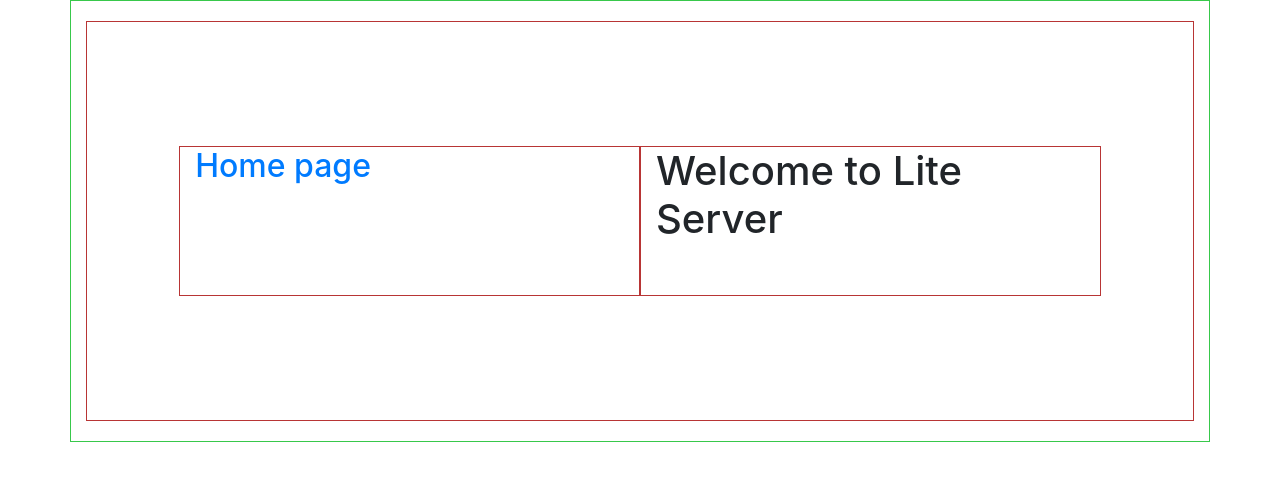
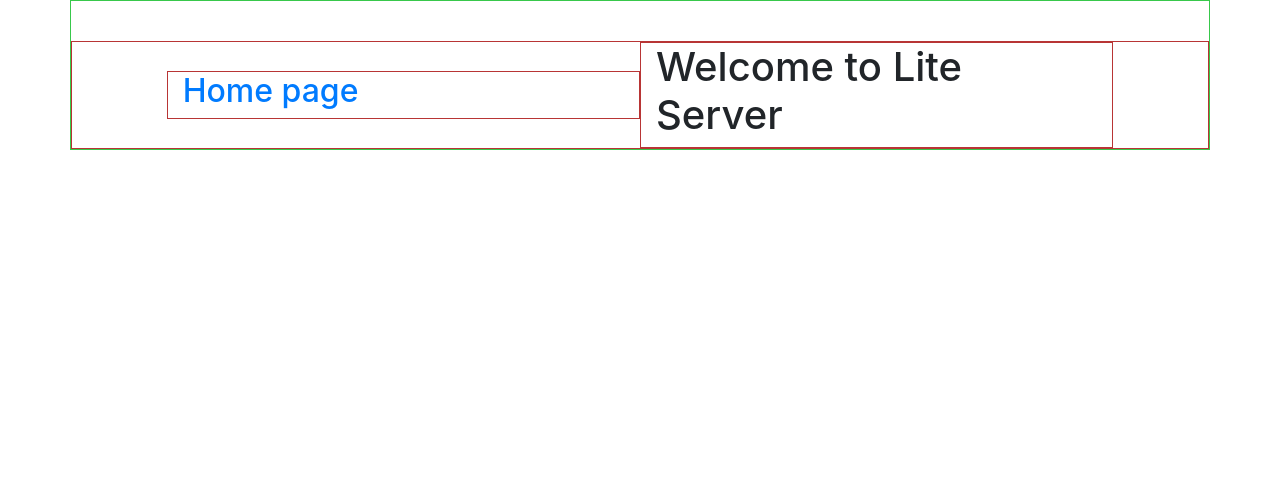
Before and after one commit to TrungDung1912/FER_SE1634, a website: page index.html in a window 1280 px wide. Drawn offline with nearby package versions, Linux system fonts and the light colour scheme.

Commit message:
Thu nghiem bootstrap

```diff
--- a/assets/css/main.css
+++ b/assets/css/main.css
@@ -4,11 +4,9 @@
 
 .row {
     border: 1px solid rgb(184, 53, 53);
-    margin: 20px auto;
-    height: 400px;
+    margin-top: 40px;
 }
 
 .row div{
-    height: 150px;
     border: 1px solid rgb(184, 53, 53);
 }
--- a/assets/js/script.js
+++ b/assets/js/script.js
@@ -1,3 +1,3 @@
-$(document).ready(function() {
-    alert("hello world");
-});
+// $(document).ready(function() {
+//     alert("hello world");
+// });
```
